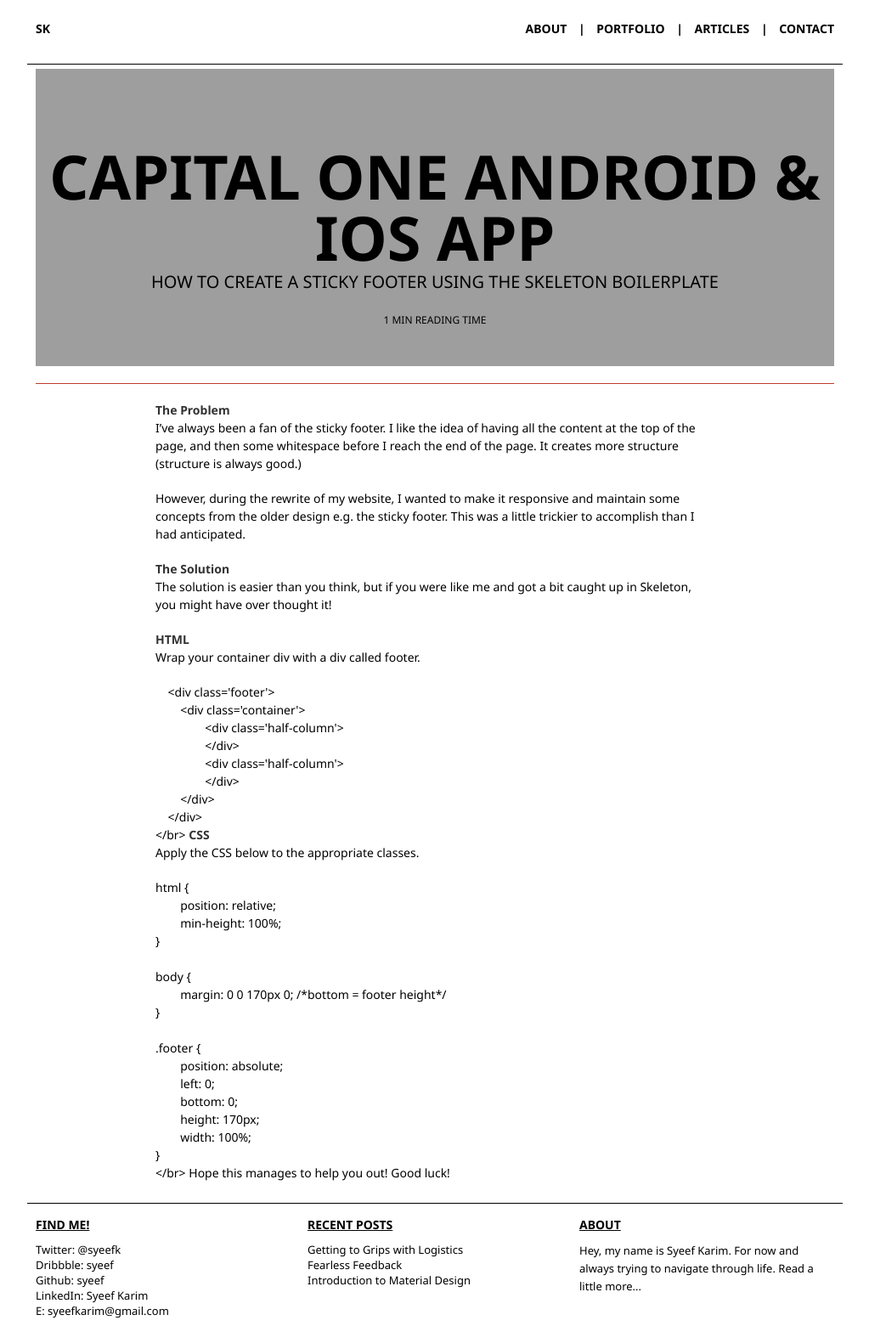
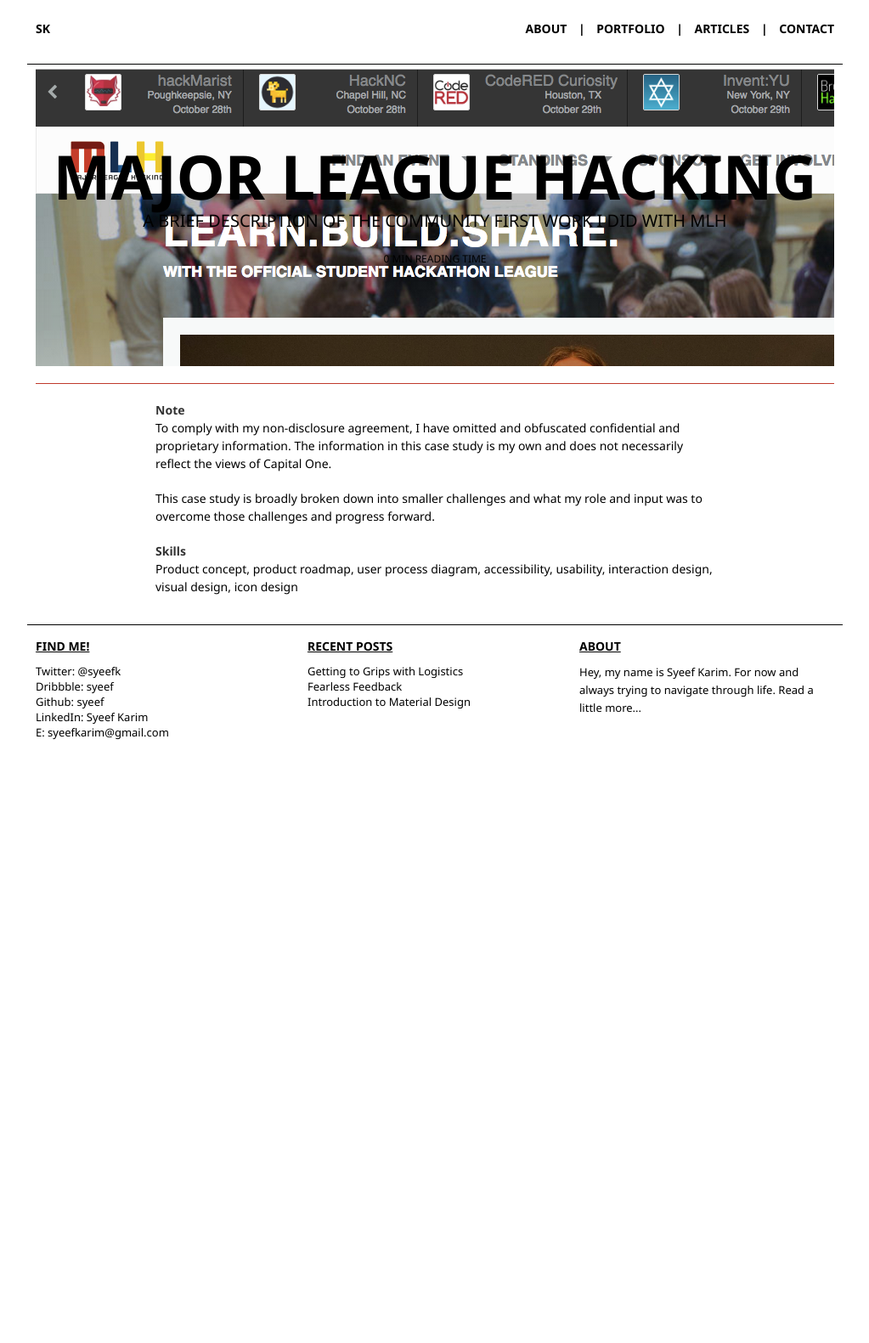
Before and after one commit to syeef/syeefkarim-2016-v0, a Jekyll site: the page built from portfolio/mlh.md, in a window 1280 px wide. Shown: the whole page at 85% size, without its empty margins (128-1151 px from the left). Built offline with Jekyll 4.4.1, drawn with Linux system fonts in a browser that asks for light colours; after the commit the page ends 900 px from its top, so only the background shows below that.

Commit message:
update mlh portfolio page

```diff
--- a/portfolio/mlh.md
+++ b/portfolio/mlh.md
@@ -1,54 +1,16 @@
 ---
-title: Capital One Android & iOS App
-subTitle: How to create a sticky footer using the Skeleton Boilerplate
-summary: Just a quick explanation of how I managed to create a sticky footer using the Skeleton HTML5 Boilerplate
-image: /images/posts/freefalling.jpg
+title: Major League Hacking
+subTitle: A brief description of the community first work I did with MLH
+summary:
+image: /images/posts/mlh.png
 forceHeight: false
 titleColor: black
 layout: post
 ---
-**The Problem**
-I've always been a fan of the sticky footer. I like the idea of having all the content at the top of the page, and then some whitespace before I reach the end of the page. It creates more structure (structure is always good.)
+**Note**
+To comply with my non-disclosure agreement, I have omitted and obfuscated confidential and proprietary information. The information in this case study is my own and does not necessarily reflect the views of Capital One.
 
-However, during the rewrite of my website, I wanted to make it responsive and maintain some concepts from the older design e.g. the sticky footer. This was a little trickier to accomplish than I had anticipated.
+This case study is broadly broken down into smaller challenges and what my role and input was to overcome those challenges and progress forward.
 
-**The Solution**
-The solution is easier than you think, but if you were like me and got a bit caught up in Skeleton, you might have over thought it!
-
-**HTML**
-Wrap your container div with a div called footer.
-
-{% highlight html %}
-    <div class='footer'>
-	<div class='container'>
-		<div class='half-column'>
-		</div>
-		<div class='half-column'>
-		</div>
-	</div>
-    </div>
-{% endhighlight %}
-</br>
-**CSS**
-Apply the CSS below to the appropriate classes.
-
-{% highlight html %}
-html {
-	position: relative;
-	min-height: 100%;
-}
-
-body {
-	margin: 0 0 170px 0; /*bottom = footer height*/
-}
-
-.footer {
-	position: absolute;
-	left: 0;
-	bottom: 0;
-	height: 170px;
-	width: 100%;
-}
-{% endhighlight %}
-</br>
-Hope this manages to help you out! Good luck!
+**Skills**
+Product concept, product roadmap, user process diagram, accessibility, usability, interaction design, visual design, icon design
```
